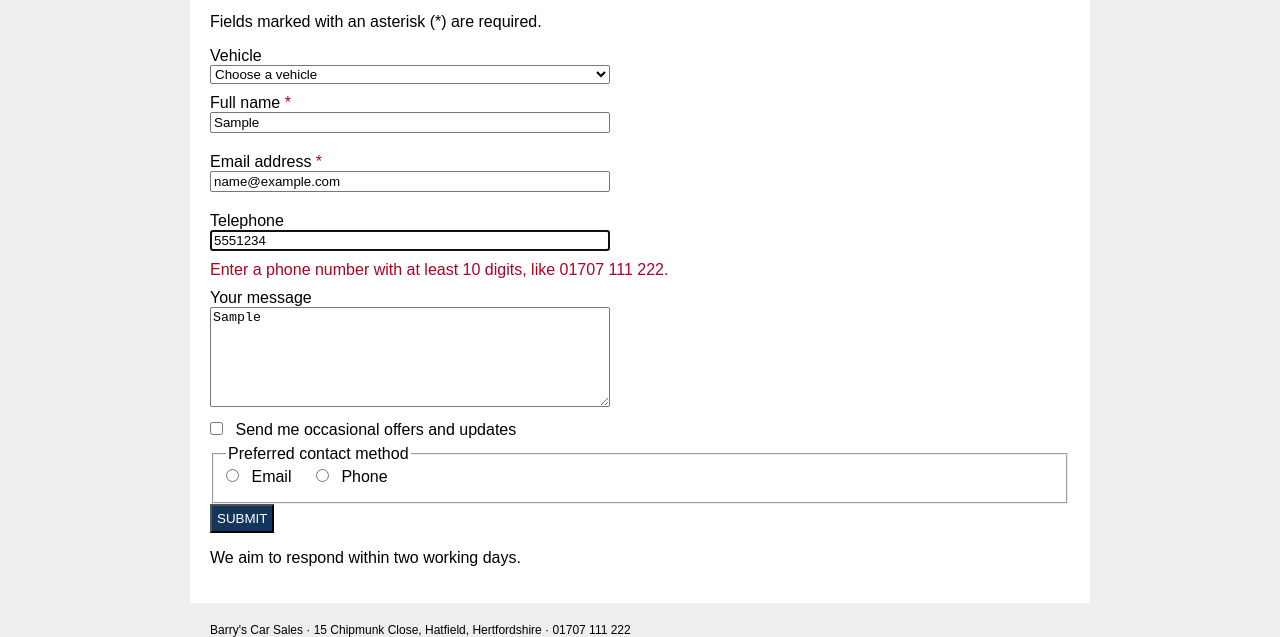
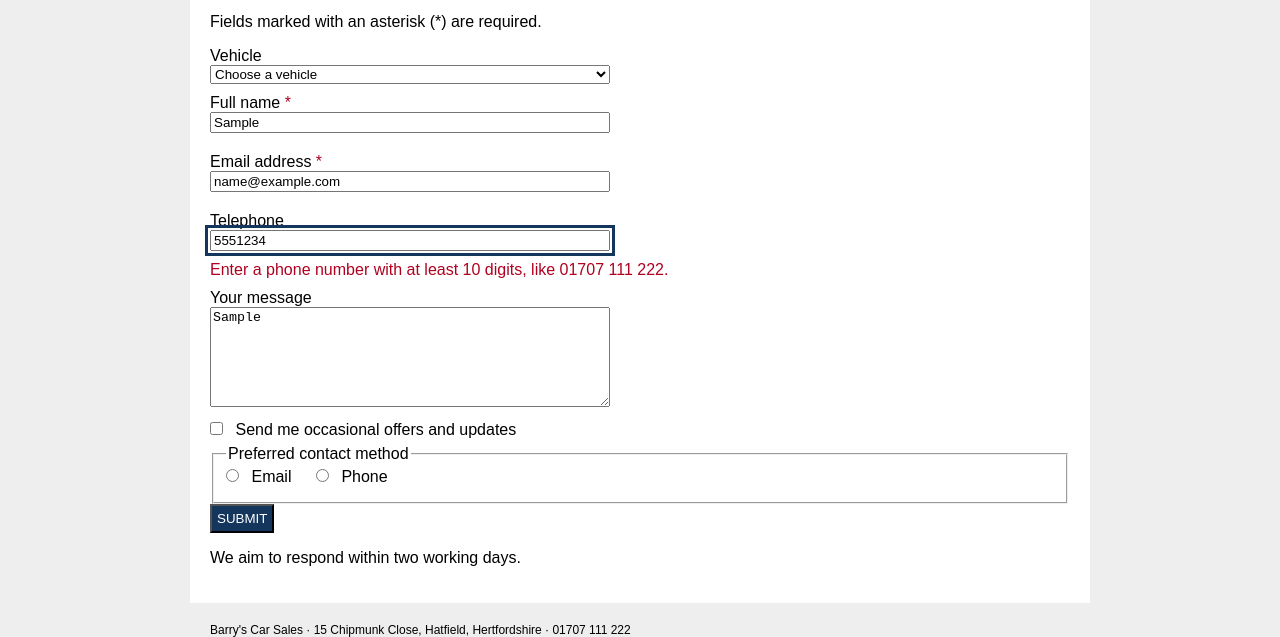
Before and after one commit to mhuzaifa-50/Barry-s-car-sales-accessibility-, a plain HTML site: page enquiry.html in a window 1280 px wide. Both pictures are taken after typing "Sample", "name@example.com", "5551234", "Sample" into the empty fields and a click on the button "SUBMIT". Shown: the part 275-912 px from the top of the page. Drawn offline with Linux system fonts and the light colour scheme.

Commit message:
added visible focus styles (WCAG 2.4.7)

```diff
--- a/styles.css
+++ b/styles.css
@@ -125,3 +125,16 @@ input[type="radio"] + label {
     display: inline-block;
     margin-right: 20px;
 }
+
+a:focus-visible,
+button:focus-visible,
+input:focus-visible,
+select:focus-visible,
+textarea:focus-visible {
+    outline: 3px solid #14365d;
+    outline-offset: 2px;
+}
+
+header a:focus-visible {
+    outline-color: #ffbf47;
+}
```
